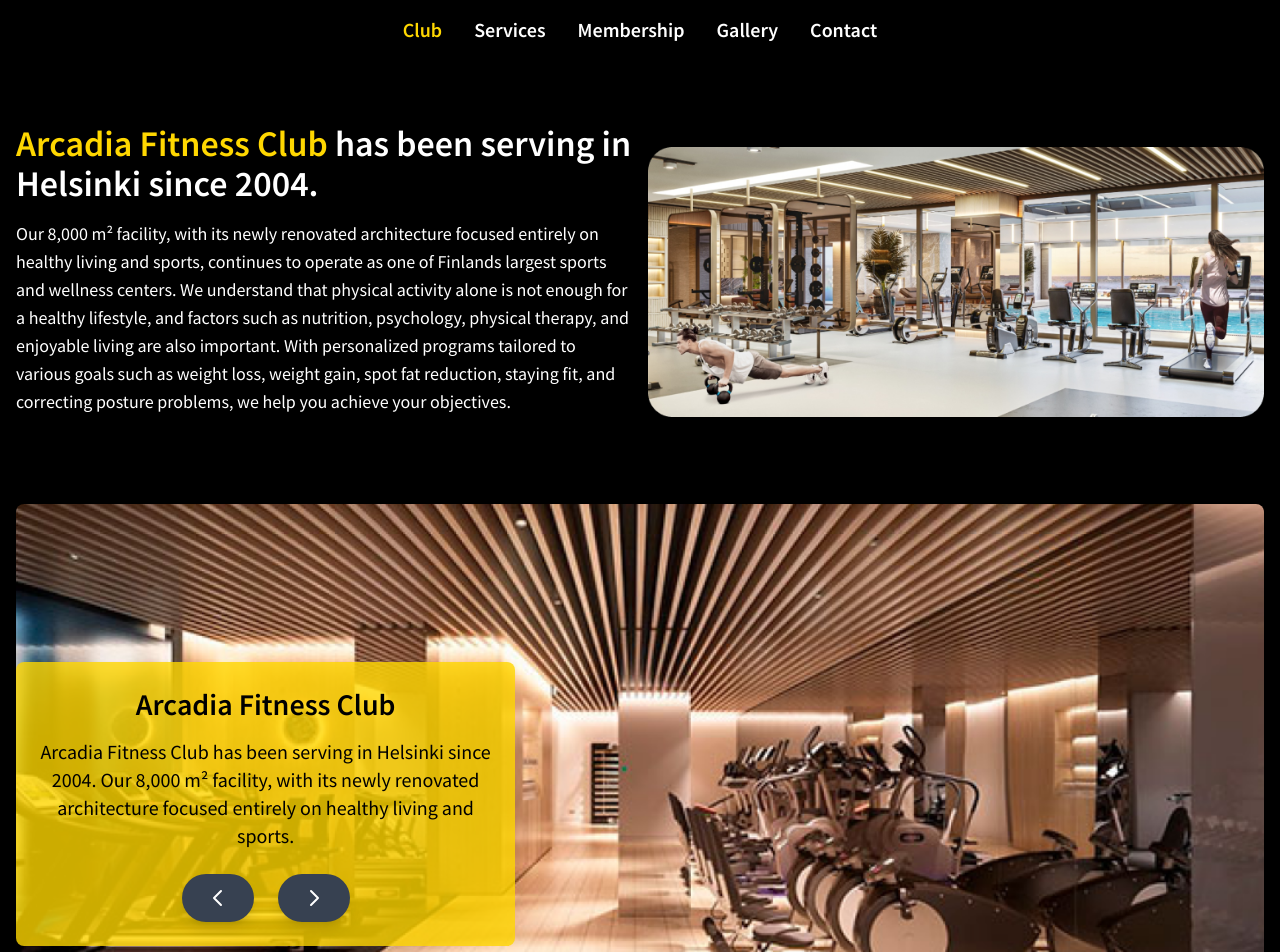
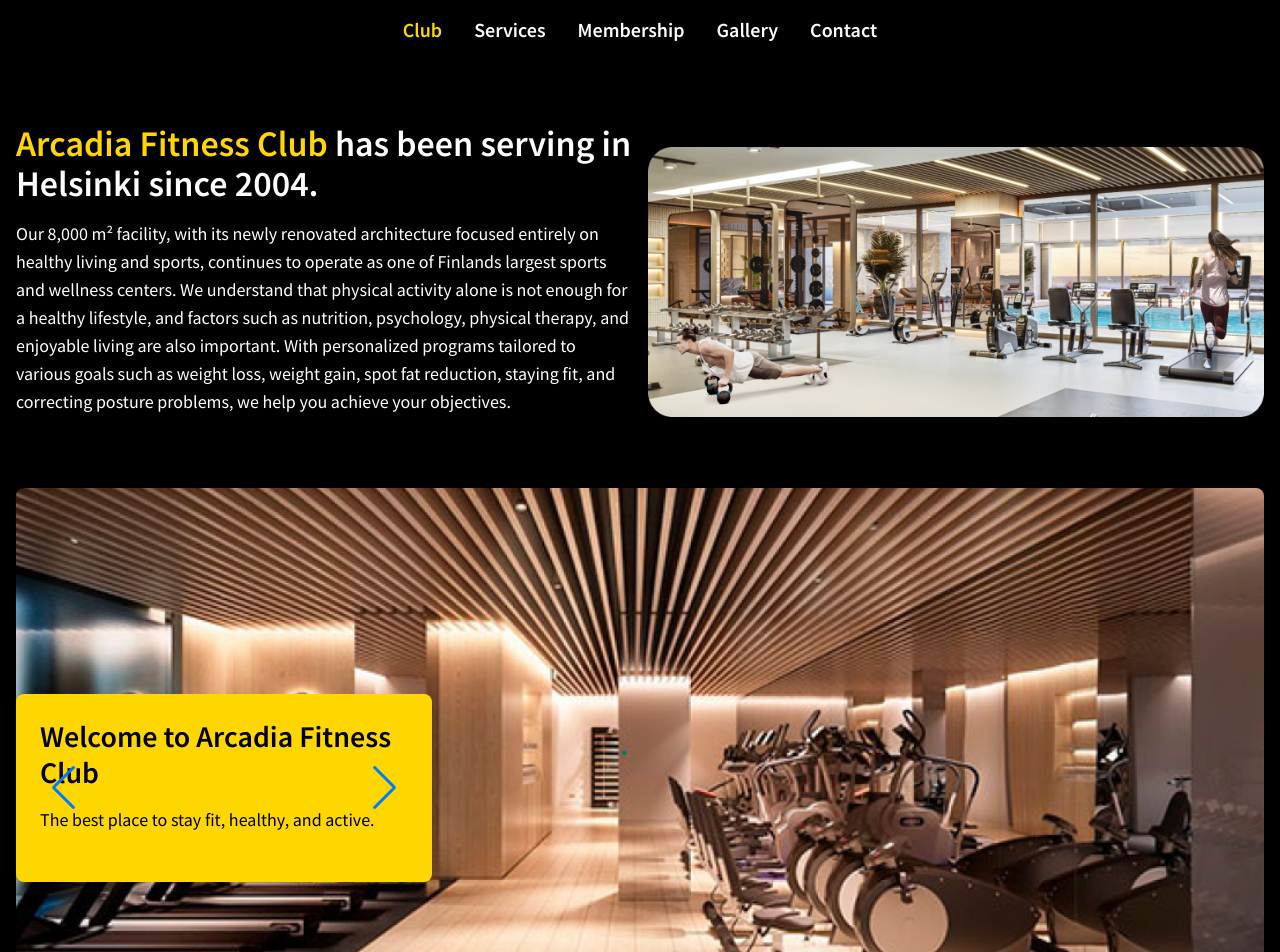
Before and after one commit to Arcadia-0/ArcadiaFitnessClub, a React (Vite) app: page / in a window 1280 px wide. Shown: the top 952 px of the page. Built offline with nearby package versions, Linux system fonts and the light colour scheme.

Commit message:
some changes

```diff
--- a/src/App.jsx
+++ b/src/App.jsx
@@ -1,11 +1,11 @@
 import './App.css'
+import Footer from './components/Footer/Footer'
 import Gallery from './components/Gallery/Gallery'
 import Hero from './components/Hero/Hero'
 import Membership from './components/Membership/Membership'
 import Navbar from './components/Navbar/Navbar'
 import Services from './components/Services/Services'
 import Slider from './components/Slider/Slider'
-import Footer from './Footer/Footer'
 
 function App() {
   return (
--- a/src/components/Hero/Hero.jsx
+++ b/src/components/Hero/Hero.jsx
@@ -1,41 +1,13 @@
-import { useState } from 'react';
-import heroImage from "../../assets/hero/heroImage.png"; // heroImage1
-import heroImage2 from "../../assets/hero/heroImage2.png"; // heroImage2
+import heroImage from "../../assets/hero/heroImage.png";
+import HeroBanner from "./HeroBanner";
 
 const Hero = () => {
-  const [currentIndex, setCurrentIndex] = useState(0);
 
-  // Carousel content
-  const carouselContent = [
-    {
-      title: "Arcadia Fitness Club",
-      text: "Arcadia Fitness Club has been serving in Helsinki since 2004. Our 8,000 m² facility, with its newly renovated architecture focused entirely on healthy living and sports."
-    },
-    {
-      title: "Personalized Programs",
-      text: "We help you achieve your fitness goals with personalized programs tailored for weight loss, weight gain, and improving overall fitness."
-    },
-    {
-      title: "Wellness Focus",
-      text: "At Arcadia, we understand that a healthy lifestyle is more than just physical activity. We focus on nutrition, psychology, and overall wellness."
-    },
-  ];
-
-  // Carousel
-  const nextContent = () => {
-    setCurrentIndex((prevIndex) => (prevIndex + 1) % carouselContent.length);
-  };
-
-  const prevContent = () => {
-    setCurrentIndex((prevIndex) =>
-      prevIndex === 0 ? carouselContent.length - 1 : prevIndex - 1
-    );
-  };
 
   return (
     <div className="container mx-auto px-4 py-16">
       <div className="flex flex-col md:flex-row items-center md:justify-between gap-4">
-        {/* left side */}
+
         <div className="text-white md:w-1/2 text-center md:text-left">
           <h1 className="text-2xl md:text-4xl font-semibold mb-4">
             <span className="text-primary">Arcadia Fitness Club</span> has been serving in Helsinki since 2004.
@@ -45,7 +17,7 @@
           </p>
         </div>
 
-        {/* first img) */}
+
         <div className="w-full md:w-1/2 flex justify-center md:justify-end">
           <img
             src={heroImage}
@@ -55,68 +27,7 @@
         </div>
       </div>
 
-      <div className="relative mt-16">
-        {/* second img */}
-        <div className="relative w-full h-[500px] md:h-[600px]">
-          <img
-            src={heroImage2}
-            alt="Hero Image 2"
-            className="w-full h-full object-cover rounded-lg"
-          />
-
-          {/* Carousel */}
-          <div className="absolute top-1/2 left-0 transform -translate-y-1/2 text-center text-black p-4 md:p-6 bg-opacity-80 bg-primary rounded-lg w-full max-w-[70%] sm:max-w-[60%] md:max-w-[50%] lg:max-w-[40%]">
-            <h1 className="text-lg sm:text-xl md:text-2xl lg:text-3xl font-semibold mb-4">
-              {carouselContent[currentIndex].title}
-            </h1>
-            <p className="text-sm sm:text-base md:text-lg lg:text-xl mb-6">
-              {carouselContent[currentIndex].text}
-            </p>
-
-            {/* Buttons */}
-            <div className="flex justify-center gap-6 mt-4">
-              <button
-                onClick={prevContent}
-                className="px-6 py-3 bg-gray-700 hover:bg-gray-600 text-white rounded-full shadow-lg transform hover:scale-110 transition-all"
-              >
-                <svg
-                  xmlns="http://www.w3.org/2000/svg"
-                  width="24"
-                  height="24"
-                  fill="none"
-                  stroke="currentColor"
-                  strokeWidth="2"
-                  viewBox="0 0 24 24"
-                  strokeLinecap="round"
-                  strokeLinejoin="round"
-                  className="h-6 w-6"
-                >
-                  <path d="M15 19l-7-7 7-7" />
-                </svg>
-              </button>
-              <button
-                onClick={nextContent}
-                className="px-6 py-3 bg-gray-700 hover:bg-gray-600 text-white rounded-full shadow-lg transform hover:scale-110 transition-all"
-              >
-                <svg
-                  xmlns="http://www.w3.org/2000/svg"
-                  width="24"
-                  height="24"
-                  fill="none"
-                  stroke="currentColor"
-                  strokeWidth="2"
-                  viewBox="0 0 24 24"
-                  strokeLinecap="round"
-                  strokeLinejoin="round"
-                  className="h-6 w-6"
-                >
-                  <path d="M9 5l7 7-7 7" />
-                </svg>
-              </button>
-            </div>
-          </div>
-        </div>
-      </div>
+     <HeroBanner/>
     </div>
   );
 };
--- /dev/null
+++ b/src/components/Hero/HeroBanner.jsx
@@ -0,0 +1,80 @@
+import { Swiper, SwiperSlide } from "swiper/react";
+import "swiper/css";
+import "swiper/css/navigation";
+import { Navigation } from "swiper/modules";
+import herobanner from "../../assets/hero/herobanner.png";
+
+const HeroBanner = () => {
+  const sliderContent = [
+    {
+      title: "Welcome to Arcadia Fitness Club",
+      description: "The best place to stay fit, healthy, and active.",
+    },
+    {
+      title: "Join Our Community",
+      description: "Become part of a supportive fitness journey with experts.",
+    },
+    {
+      title: "Achieve Your Goals",
+      description: "Personalized programs tailored to your fitness aspirations.",
+    },
+  ];
+
+  return (
+    <div className="relative w-full h-[400px] md:h-[600px] mt-12 ">
+      {/* Image */}
+      <img
+        src={herobanner}
+        alt="herobanner"
+        className="w-full h-full object-cover rounded-lg"
+      />
+
+      {/* Swiper Container */}
+      <div className="absolute top-1/2 left-0 transform -translate-y-1/2 p-6 bg-primary rounded-lg w-3/4 md:w-1/3">
+        <Swiper
+          spaceBetween={50}
+          slidesPerView={1}
+          loop={true}
+          navigation={true}
+          modules={[Navigation]}
+        >
+          {/* Swiper Slide 1 */}
+          <SwiperSlide>
+            <h1 className="text-xl md:text-3xl font-bold text-black mb-4">
+              {sliderContent[0].title}
+            </h1>
+            <p className="text-sm md:text-lg text-black mb-6 leading-relaxed">
+              {sliderContent[0].description}
+            </p>
+          </SwiperSlide>
+
+          {/* Swiper Slide 2 */}
+          <SwiperSlide>
+            <h1 className="text-xl md:text-3xl font-bold text-black mb-4">
+              {sliderContent[1].title}
+            </h1>
+            <p className="text-sm md:text-lg text-black mb-6 leading-relaxed">
+              {sliderContent[1].description}
+            </p>
+          </SwiperSlide>
+
+          {/* Swiper Slide 3 */}
+          <SwiperSlide>
+            <h1 className="text-xl md:text-3xl font-bold text-black mb-4">
+              {sliderContent[2].title}
+            </h1>
+            <p className="text-sm md:text-lg text-black mb-6 leading-relaxed">
+              {sliderContent[2].description}
+            </p>
+          </SwiperSlide>
+        </Swiper>
+      </div>
+
+
+
+      </div>
+
+  );
+};
+
+export default HeroBanner;
```
Also changed, not shown: src/assets/hero/herobanner.png (renamed from src/assets/hero/heroImage2.png), src/components/Footer/Footer.jsx (renamed from src/Footer/Footer.jsx).
